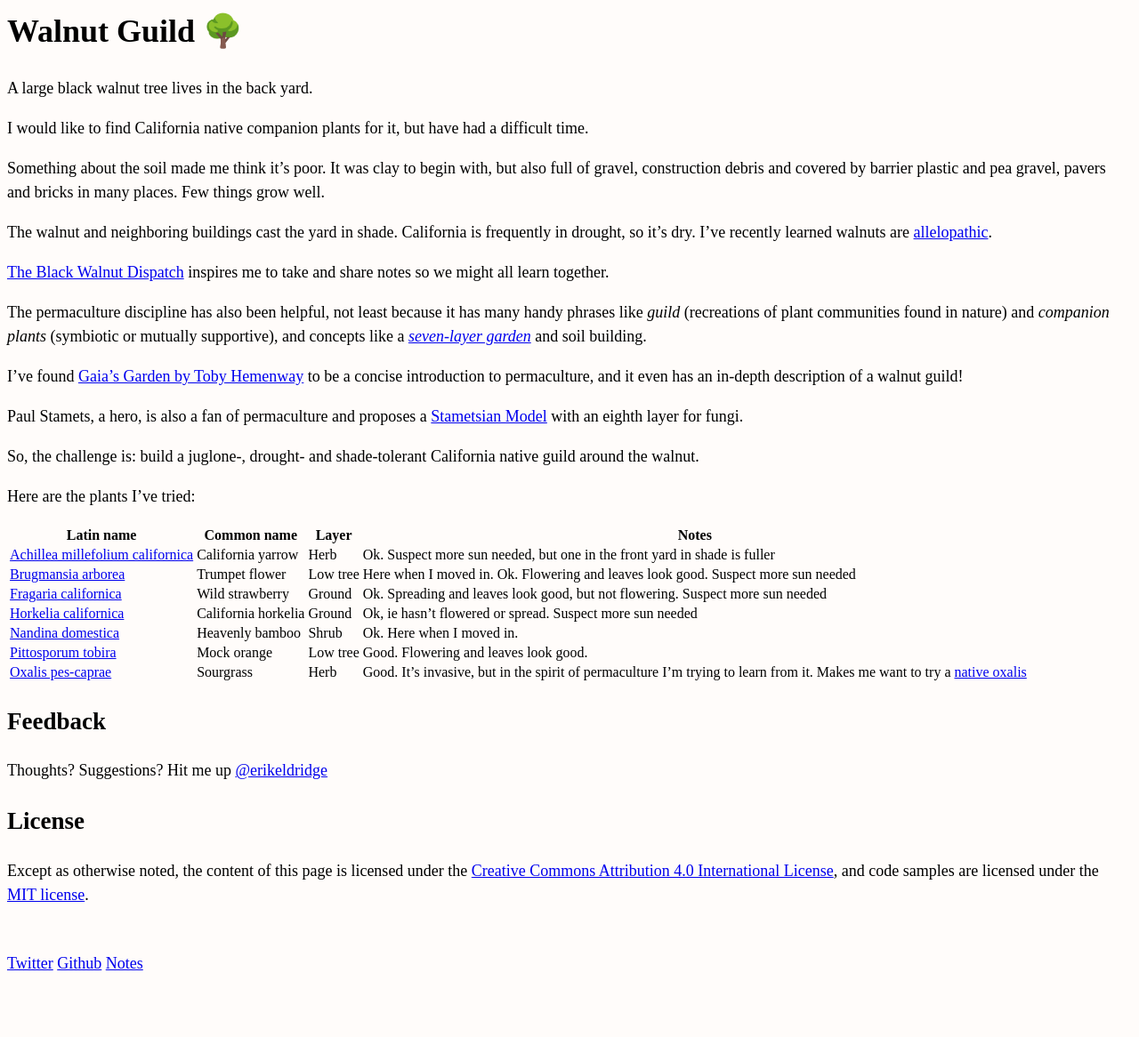
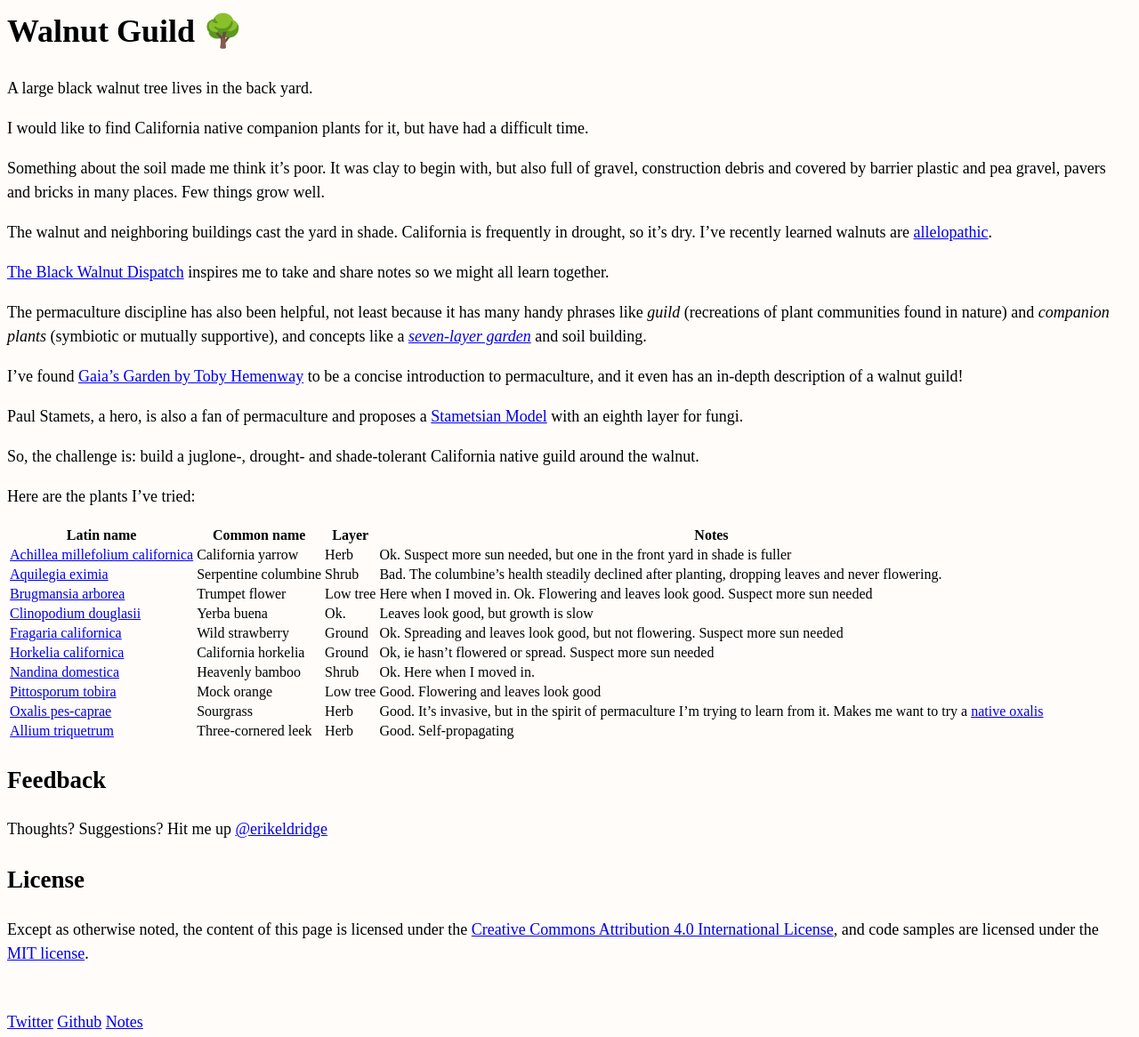
Before and after one commit to erikeldridge/erikeldridge.github.com, a Jekyll site: the page built from _posts/2018-01-20-walnut-guild.md, in a window 1280 px wide. Shown: the whole page at 89% size. Built offline with Jekyll 4.4.1, drawn with Linux system fonts in a browser that asks for light colours; nearby versions of some CDN libraries; before the commit the page ends 1100 px from its top, so only the background shows below that.

Commit message:
Update from Forestry.io - 2018-01-20-walnut-guild.md

```diff
--- a/_posts/2018-01-20-walnut-guild.md
+++ b/_posts/2018-01-20-walnut-guild.md
@@ -30,9 +30,12 @@ Here are the plants I've tried:
 | Latin name | Common name | Layer | Notes |
 | --- | --- | --- | --- |
 | [Achillea millefolium californica](https://www.inaturalist.org/taxa/239065-Achillea-millefolium-californica) | California yarrow | Herb | Ok. Suspect more sun needed, but one in the front yard in shade is fuller |
+| [Aquilegia eximia](https://www.inaturalist.org/taxa/57230-Aquilegia-eximia) | Serpentine columbine | Shrub | Bad. The columbine's health steadily declined after planting, dropping leaves and never flowering. |
 | [Brugmansia arborea](https://www.inaturalist.org/taxa/126914-Brugmansia-arborea) | Trumpet flower | Low tree | Here when I moved in. Ok. Flowering and leaves look good. Suspect more sun needed |
+| [Clinopodium douglasii](https://www.inaturalist.org/taxa/53203-Clinopodium-douglasii) | Yerba buena | Ok. | Leaves look good, but growth is slow |
 | [Fragaria californica](https://www.inaturalist.org/taxa/61095-Fragaria-vesca-californica) | Wild strawberry | Ground | Ok. Spreading and leaves look good, but not flowering. Suspect more sun needed |
 | [Horkelia californica](https://www.inaturalist.org/taxa/61737-Horkelia-californica) | California horkelia | Ground | Ok, ie hasn't flowered or spread. Suspect more sun needed |
 | [Nandina domestica](https://www.inaturalist.org/taxa/127010-Nandina-domestica) | Heavenly bamboo | Shrub | Ok. Here when I moved in. |
-| [Pittosporum tobira](https://www.inaturalist.org/taxa/78592-Pittosporum-tobira)| Mock orange | Low tree | Good. Flowering and leaves look good.|
+| [Pittosporum tobira](https://www.inaturalist.org/taxa/78592-Pittosporum-tobira)| Mock orange | Low tree | Good. Flowering and leaves look good |
 | [Oxalis pes-caprae](https://www.inaturalist.org/taxa/53169-Oxalis-pes-caprae) | Sourgrass | Herb | Good. It's invasive, but in the spirit of permaculture I'm trying to learn from it. Makes me want to try a [native oxalis](https://www.inaturalist.org/taxa/78298-Oxalis-californica) |
+| [Allium triquetrum](https://www.inaturalist.org/taxa/55505-Allium-triquetrum) | Three-cornered leek | Herb | Good. Self-propagating |
```
Also changed, not shown: other parts of _posts/2018-01-20-walnut-guild.md (+1 -1 lines).
